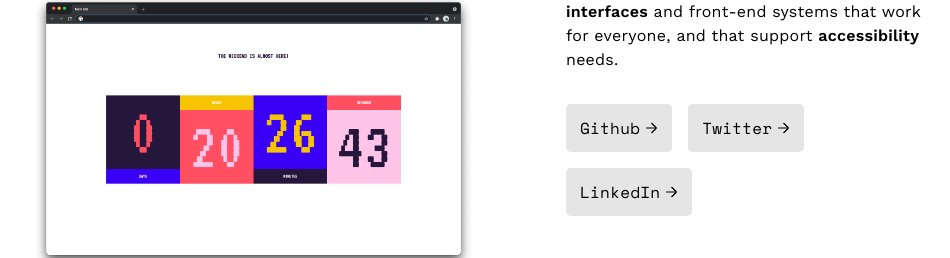
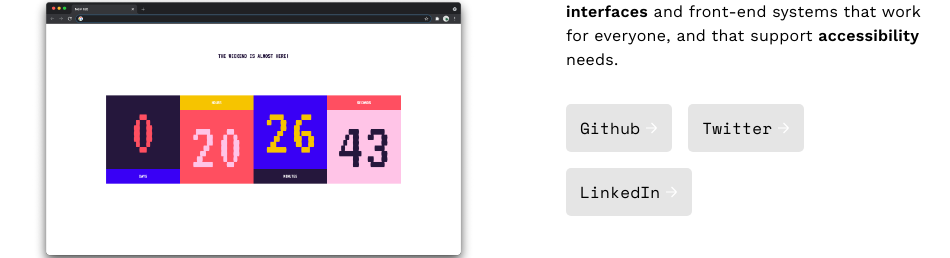
Before and after one commit to ricominten/portfolio, a React (Create React App) app: page / in a window 1280 px wide. Shown: the part 670-928 px from the top of the page, without its empty margins (161-1111 px from the left). Built offline with nearby package versions, Linux system fonts and the light colour scheme.

Commit message:
feat: dark mode

```diff
--- a/public/index.html
+++ b/public/index.html
@@ -11,14 +11,14 @@
     />
     <meta name="author" content="Rico Minten">
 
-    <link rel="apple-touch-icon" sizes="180x180" href="./apple-touch-icon.png">
-    <link rel="icon" type="image/png" sizes="32x32" href="./favicon-32x32.png">
-    <link rel="icon" type="image/png" sizes="16x16" href="./favicon-16x16.png">
-    <link rel="manifest" href="./site.webmanifest">
-    <link rel="mask-icon" href="./safari-pinned-tab.svg" color="#101c24">
+    <link rel="apple-touch-icon" sizes="180x180" href="%PUBLIC_URL%/apple-touch-icon.png">
+    <link rel="icon" type="image/png" sizes="32x32" href="%PUBLIC_URL%/favicon-32x32.png">
+    <link rel="icon" type="image/png" sizes="16x16" href="%PUBLIC_URL%/favicon-16x16.png">
+    <link rel="manifest" href="%PUBLIC_URL%/site.webmanifest">
+    <link rel="mask-icon" href="%PUBLIC_URL%/safari-pinned-tab.svg" color="#101c24">
     <meta name="msapplication-TileColor" content="#101c24">
     <meta name="theme-color" content="#101c24">
-    <link rel="manifest" href="./manifest.json" />
+    <link rel="manifest" href="%PUBLIC_URL%/manifest.json" />
     <!--
       manifest.json provides metadata used when your web app is installed on a
       user's mobile device or desktop. See https://developers.google.com/web/fundamentals/web-app-manifest/
--- a/src/App.style.js
+++ b/src/App.style.js
@@ -48,10 +48,13 @@ export const global = css`
         --colour-button-hover: linear-gradient(77.51deg, #C7FCCC 0%, #A2FCF9 100%);
         --colour-button-light: #C7FCCC;
 
-        // @media (prefers-color-scheme: dark) {
-        //     --colour-black: #ffffff;
-        //     --colour-white: #222222;
-        // }
+        @media (prefers-color-scheme: dark) {
+            --colour-black: #ffffff;
+            --colour-white: #222222;
+            --colour-light-grey: #666666;
+            --colour-button-hover: linear-gradient(77.51deg, #582d2f 0%, #5d0532 100%);
+            --colour-button-light: #582d2f;
+        }
     }
 
     body {
--- a/src/components/icons/arrow.js
+++ b/src/components/icons/arrow.js
@@ -1,7 +1,14 @@
-const Arrow = () => (
-    <svg aria-hidden width="12" height="12" viewBox="0 0 12 12" fill="none" xmlns="http://www.w3.org/2000/svg">
-        <path d="M0 6H10.5M10.5 6L5.5 1M10.5 6L5.5 11" stroke="black" stroke-width="1.2"/>
-    </svg>
-)
+import { useDarkMode } from "../../utils/hooks";
+
+const Arrow = () => {
+
+    const { isDarkMode } = useDarkMode();
+
+    return (
+        <svg aria-hidden width="12" height="12" viewBox="0 0 12 12" fill="none" xmlns="http://www.w3.org/2000/svg">
+            <path d="M0 6H10.5M10.5 6L5.5 1M10.5 6L5.5 11" stroke={isDarkMode ? 'white' : 'black'} strokeWidth="1.2"/>
+        </svg>
+    )
+};
 
 export default Arrow;
--- a/src/components/projects/projects.js
+++ b/src/components/projects/projects.js
@@ -10,7 +10,7 @@ const Projects = () => (
     <div css={styles.wrapper}>
         <h2>Projects</h2>
         {content.map((article) => (
-            <Article article={article} />
+            <Article article={article} key={article.title} />
         ))}
     </div>
 );
--- /dev/null
+++ b/src/utils/hooks/index.js
@@ -0,0 +1 @@
+export { default as useDarkMode } from './useDarkMode';
--- /dev/null
+++ b/src/utils/hooks/useDarkMode.js
@@ -0,0 +1,21 @@
+import { useState, useEffect } from 'react';
+
+export const modes = {
+    DARK: '(prefers-color-scheme: dark)',
+    LIGHT: '(prefers-color-scheme: light)'
+};
+
+export default function useDarkMode() {
+    const [ isDarkMode, setIsDarkMode ] = useState(false);
+
+    useEffect(() => {
+        if (!window.matchMedia) {
+            setIsDarkMode(false);
+        }
+
+        setIsDarkMode(window.matchMedia(modes.DARK));
+
+    }, []);
+
+    return { isDarkMode };
+};
```
